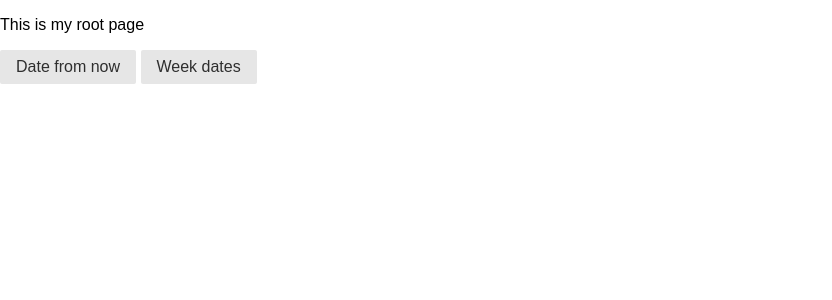
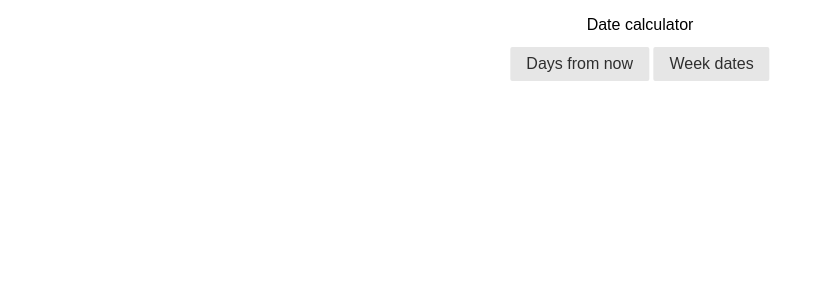
Before and after one commit to mjakimiuk/datecalc.app, a Flask app: page / in a window 1280 px wide. Shown: the top 300 px of the page, without its empty margins (0-832 px from the left). Run offline with Flask 2, Linux system fonts and the light colour scheme; some libraries are stand-ins or nearby versions.

Commit message:
tweaked date from now and changed to proper name 'days from now'

```diff
--- a/app.py
+++ b/app.py
@@ -1,7 +1,7 @@
 from flask import Flask, request, render_template
 from datetime import datetime, date
 
-from mj_logic import date_from_now_logic, today_str_func
+from mj_logic import days_from_now_logic, today_str_func
 
 app = Flask(__name__)
 
@@ -10,16 +10,20 @@ def index():
     return render_template("index.html")
 
 
-@app.route("/date_from_now", methods=['GET','POST'])
-def date_from_now():
+@app.route("/days_from_now", methods=['GET','POST'])
+def days_from_now():
     name = ""
+    today_str_txt = today_str_func()
     today_str = today_str_func()
     if request.method == "POST" and "input_date" in request.form:
         name = request.form.get("input_date")
-        name = date_from_now_logic(name)
-    return render_template("date_from_now.html",
+        name = days_from_now_logic(name)
+        today_str = request.form.get("input_date")
+
+    return render_template("days_from_now.html",
                             name = name,
-                            today_str = today_str)
+                            today_str = today_str,
+                            today_str_txt = today_str_txt)
 
 
 @app.route("/week_dates", methods=['GET','POST'])
--- a/templates/index.html
+++ b/templates/index.html
@@ -5,8 +5,22 @@
 
     <link rel="stylesheet" href="https://unpkg.com/purecss@2.0.6/build/pure-min.css" integrity="sha384-Uu6IeWbM+gzNVXJcM9XV3SohHtmWE+3VGi496jvgX1jyvDTXfdK+rfZc8C1Aehk5" crossorigin="anonymous">
 </head>
+<style>
 
-<p>This is my root page</p>
 
-<a class="pure-button" href="/date_from_now">Date from now</a>
+    .center {
+      margin: 0;
+      position: absolute;
+      top: 8%;
+      left: 50%;
+      -ms-transform: translate(-50%, -50%);
+      transform: translate(-50%, -50%);
+    }
+    </style>
+
+
+<p style="text-align:center">Date calculator</p>
+<div class="center">
+<a class="pure-button" href="/days_from_now">Days from now</a>
 <a class="pure-button" href="/week_dates">Week dates</a>
+</div>
```
Also changed, not shown: mj_logic.py (+7 -8 lines), templates/date_from_now.html (deleted, +0 -40 lines), templates/days_from_now.html (added, +54 -0 lines).
